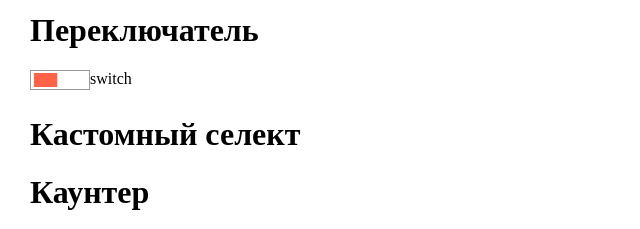
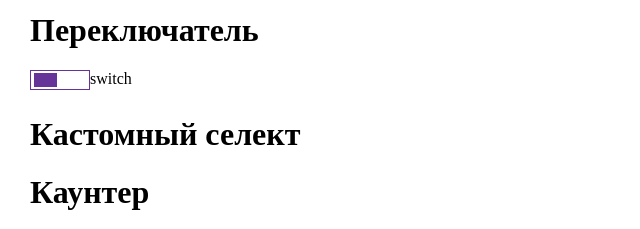
Before and after one commit to developer-of-rivia/UI-test, a website: page app/ui-tree.html in a window 1280 px wide. Shown: the part 884-1113 px from the top of the page, 0-640 px from the left. Drawn offline with Linux system fonts and the light colour scheme.

Commit message:
switch ебанул почти под стандарт

```diff
--- a/app/css/uicss.css
+++ b/app/css/uicss.css
@@ -219,8 +219,6 @@
 /*** SWITCHES ***/
 /* SWITCHES WORKS */
 .switch{
-    display: inline-flex;
-    background: #fff;
     cursor: pointer;
 }
 .switch.switch--disabled{
@@ -230,22 +228,41 @@
     position: absolute;
     opacity: 0.01;
 }
-.switch__cell{
-    width: 60px;
-    height: 20px;
-    border: 1px solid #999;
+.switch__area{
     position: relative;
 }
 .switch__checkmark{
+    display: inline-block;
+    position: absolute;
+    transition: 0.2s ease;
+}
+/* SWITCH */
+/* switch--struct */
+.switch--struct1{
+    display: inline-flex;
+}
+/* SWITCH__AREA */
+/* switch__area--size */
+.switch__area--size1{
+    width: 60px;
+    height: 20px;
+}
+/* switch__area--border */
+.switch__area--border1{
+    border: 1px solid rebeccapurple;
+}
+/* SWITCH__CHECKMARK */
+/* switch__checkmark--colors */
+.switch__checkmark--colors1{
+    background: rebeccapurple;
+}
+/* switch__checkmark--size */
+.switch__checkmark--size1{
     width: 40%;
     height: 80%;
     top: 10%;
     left: 5%;
-    display: inline-block;
-    background: tomato;
-    position: absolute;
-    transition: 0.2s ease;
 }
-.switch__input:checked + .switch__cell .switch__checkmark{
+.switch__input:checked + .switch__area .switch__checkmark--size1{
     left: 55%
 }
--- a/app/ui-tree.html
+++ b/app/ui-tree.html
@@ -390,8 +390,8 @@
 
     <label class="switch switch--struct1 switch--gap1">
         <input type="checkbox" class="switch__input"/>
-        <div class="switch__cell switch__cell--border1 switch__cell--size1 switch__cell--pos1 switch__cell--colors1">
-            <span class="switch__checkmark"></span>
+        <div class="switch__area switch__area--border1 switch__area--size1 switch__area--colors1">
+            <span class="switch__checkmark switch__checkmark--colors1 switch__checkmark--size1"></span>
         </div>
         <div class="switch__text switch__text--color1">switch</div>
     </label>
```
